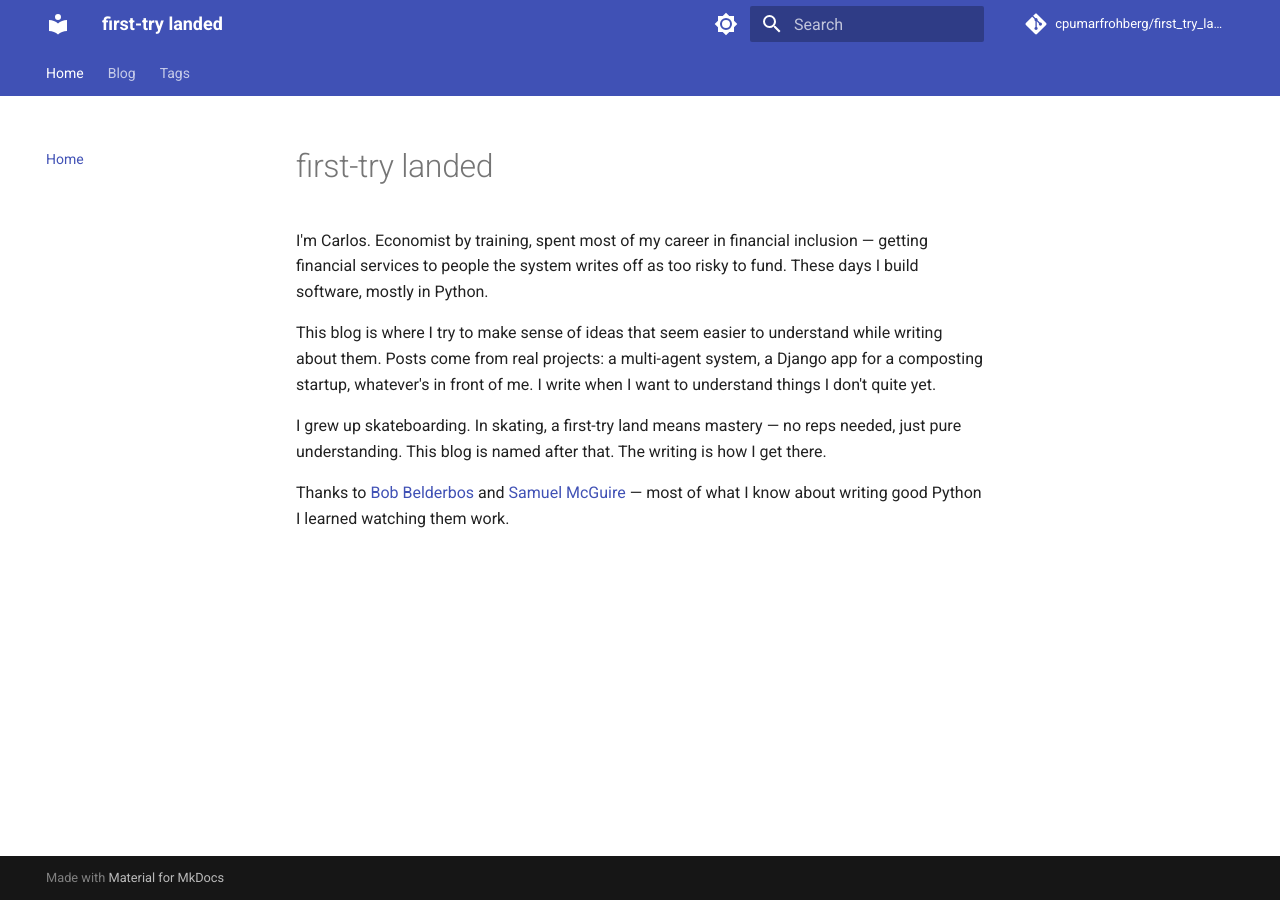
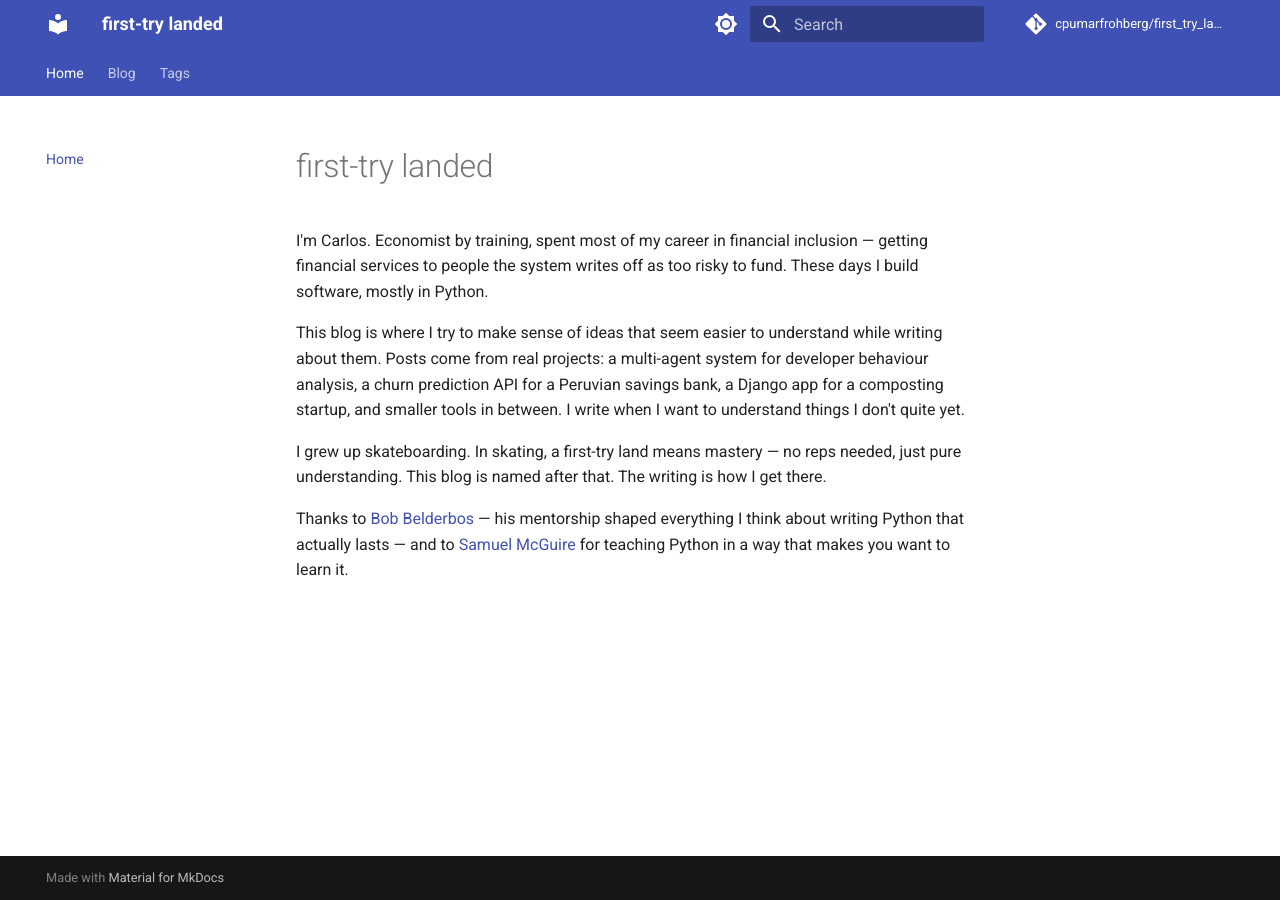
Before and after one commit to cpumarfrohberg/first_try_landed, an MkDocs documentation site: the page built from docs/index.md, in a window 1280 px wide. Built offline with MkDocs 1.6.1 and Material for MkDocs 9.7.7, drawn with Linux system fonts in a browser that asks for light colours; comment, search, counter and statistics services are not loaded.

Commit message:
update intro

```diff
--- a/docs/index.md
+++ b/docs/index.md
@@ -2,8 +2,8 @@
 
 I'm Carlos. Economist by training, spent most of my career in financial inclusion — getting financial services to people the system writes off as too risky to fund. These days I build software, mostly in Python.
 
-This blog is where I try to make sense of ideas that seem easier to understand while writing about them. Posts come from real projects: a multi-agent system, a Django app for a composting startup, whatever's in front of me. I write when I want to understand things I don't quite yet.
+This blog is where I try to make sense of ideas that seem easier to understand while writing about them. Posts come from real projects: a multi-agent system for developer behaviour analysis, a churn prediction API for a Peruvian savings bank, a Django app for a composting startup, and smaller tools in between. I write when I want to understand things I don't quite yet.
 
 I grew up skateboarding. In skating, a first-try land means mastery — no reps needed, just pure understanding. This blog is named after that. The writing is how I get there.
 
-Thanks to [Bob Belderbos](https://www.linkedin.com/in/bbelderbos/) and [Samuel McGuire](https://www.linkedin.com/in/samuel-mcguire/) — most of what I know about writing good Python I learned watching them work.
+Thanks to [Bob Belderbos](https://www.linkedin.com/in/bbelderbos/) — his mentorship shaped everything I think about writing Python that actually lasts — and to [Samuel McGuire](https://www.linkedin.com/in/samuel-mcguire/) for teaching Python in a way that makes you want to learn it.
```
